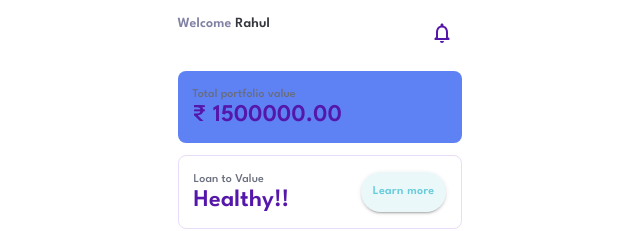
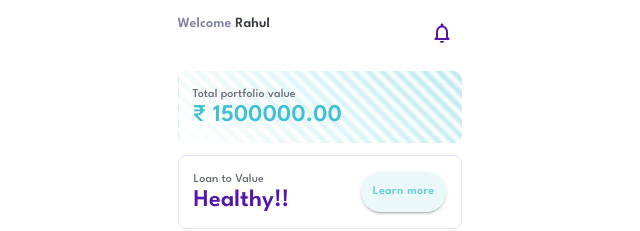
Before and after one commit to kushwaha971/propell-dashboard, a React (Create React App) app: page / in a window 1280 px wide. Shown: the top 231 px of the page, without its empty margins (320-960 px from the left). Built offline with nearby package versions, Linux system fonts and the light colour scheme; no server answers.

Commit message:
Dashboar-Card-Ui-Testing

```diff
--- a/src/components/dashboard/Dashboard.js
+++ b/src/components/dashboard/Dashboard.js
@@ -25,7 +25,9 @@
             <Typography className="loanTextStyle">
               Total portfolio value
             </Typography>
-            <Typography className="healthyTextStyle">₹ 1500000.00</Typography>
+            <Typography className="healthyTextStyle">
+              <span style={{ color: "#41C0D2" }}>₹ 1500000.00</span>
+            </Typography>
           </Box>
         </Box>
         <Box className="boxContainerStyle">
--- a/src/components/dashboard/DashboardStyle.js
+++ b/src/components/dashboard/DashboardStyle.js
@@ -15,12 +15,12 @@
     fontStyle: "normal",
   },
   ".protfoliContainerStyle": {
+    background: `linear-gradient(45deg, white, transparent 250%)right,repeating-linear-gradient(45deg, transparent, #41C0D2 5px, white 10px)`,
     margin: "5px",
     marginTop: "18px",
     display: "flex",
     flexDirection: "column",
     padding: "16px 15px",
-    background: "#5E81F4",
     borderRadius: "8px",
   },
   ".boxContainerStyle": {
@@ -79,7 +79,7 @@
     fontWeight: 600,
     fontSize: "16px",
     lineHeight: "16px",
-    textTransform:"none",
+    textTransform: "none",
     "&: hover": {
       color: "#5516AA",
       background: "#ffffff",
@@ -114,7 +114,7 @@
     fontWeight: 600,
     fontSize: "12px",
     lineHeight: "16px",
-    textTransform:"none",
+    textTransform: "none",
     "&: hover": {
       color: "#FDE9EA",
       background: "#EF4F53",
```
